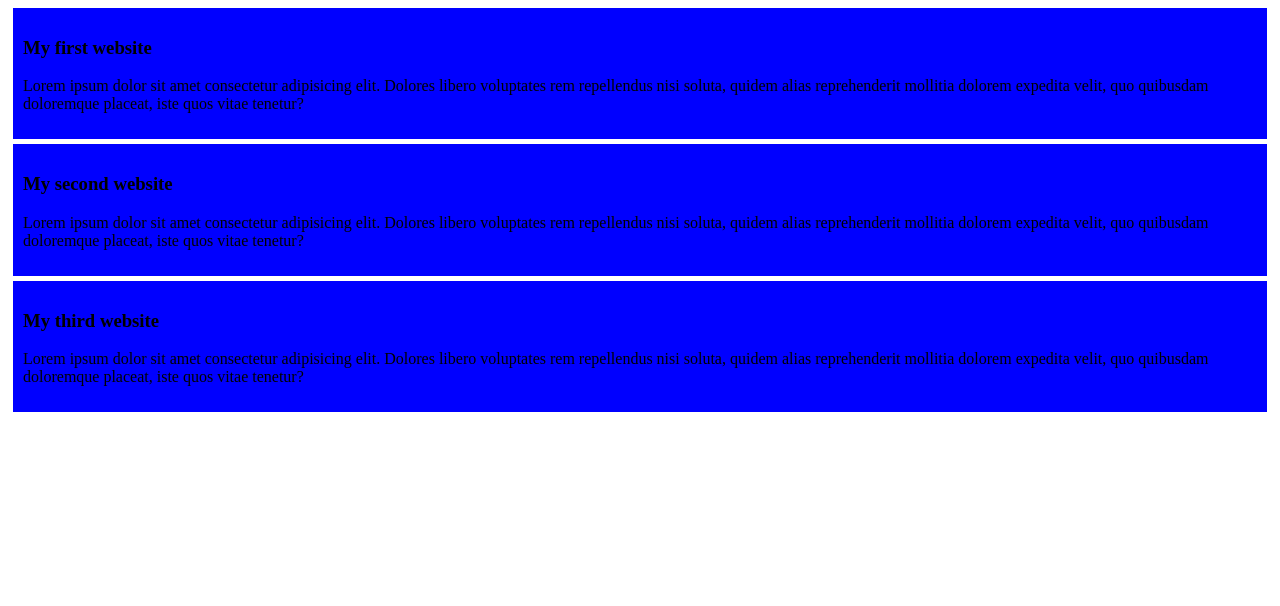
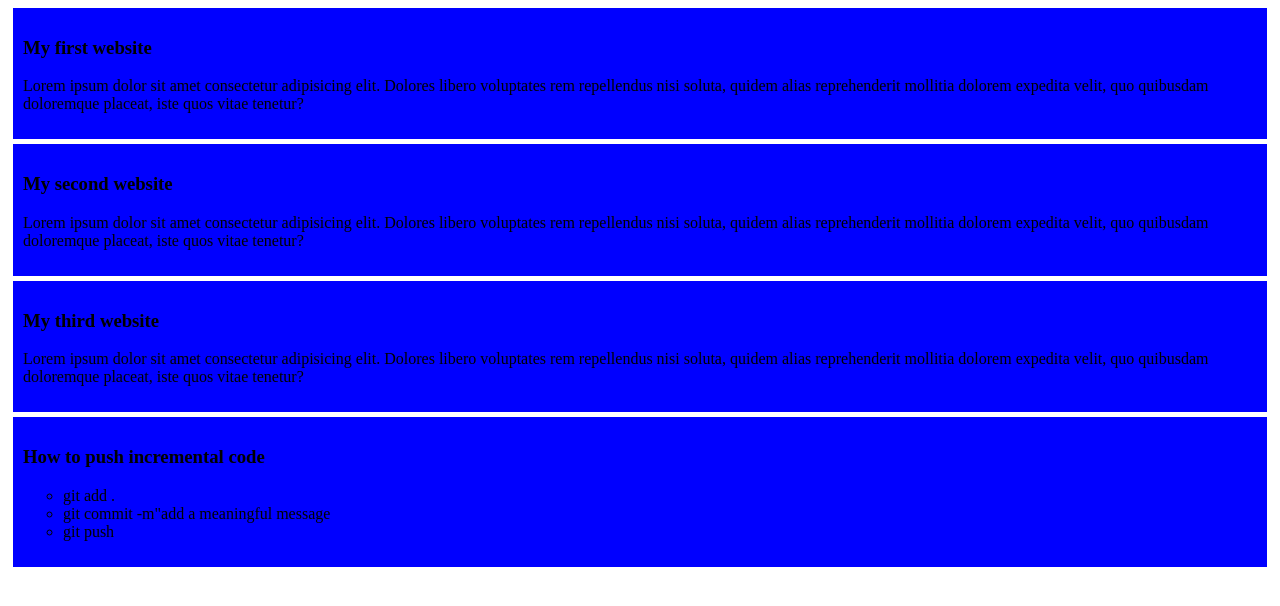
Before and after one commit to hossainshofiq/my-simple-website, a plain HTML site: page index.html in a window 1280 px wide. Drawn offline with Linux system fonts and the light colour scheme.

Commit message:
added how to push code in github

```diff
--- a/index.html
+++ b/index.html
@@ -11,16 +11,23 @@
         <h3>My first website</h3>
         <p>Lorem ipsum dolor sit amet consectetur adipisicing elit. Dolores libero voluptates rem repellendus nisi soluta, quidem alias reprehenderit mollitia dolorem expedita velit, quo quibusdam doloremque placeat, iste quos vitae tenetur?</p>
     </div>
-
     <div>
         <h3>My second website</h3>
         <p>Lorem ipsum dolor sit amet consectetur adipisicing elit. Dolores libero voluptates rem repellendus nisi soluta, quidem alias reprehenderit mollitia dolorem expedita velit, quo quibusdam doloremque placeat, iste quos vitae tenetur?</p>
     </div>
-
     <div>
         <h3>My third website</h3>
         <p>Lorem ipsum dolor sit amet consectetur adipisicing elit. Dolores libero voluptates rem repellendus nisi soluta, quidem alias reprehenderit mollitia dolorem expedita velit, quo quibusdam doloremque placeat, iste quos vitae tenetur?</p>
     </div>
 
+    <div>
+        <h3>How to push incremental code</h3>
+        <ul>
+            <li type="circle">git add .</li>
+            <li type="circle">git commit -m"add a meaningful message</li>
+            <li type="circle">git push</li>
+        </ul>
+    </div>
+
 </body>
 </html>
```
